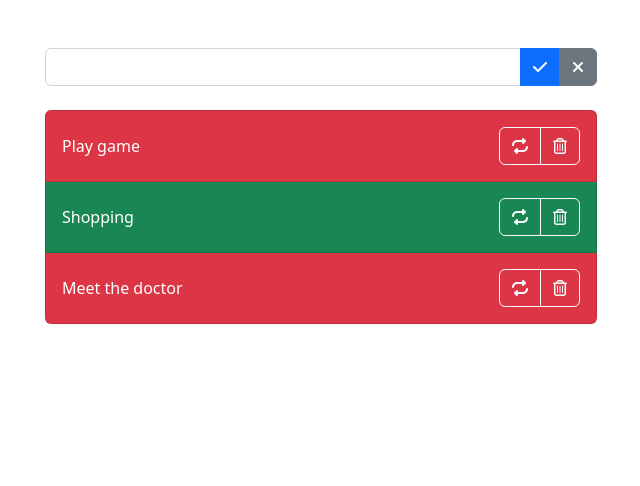
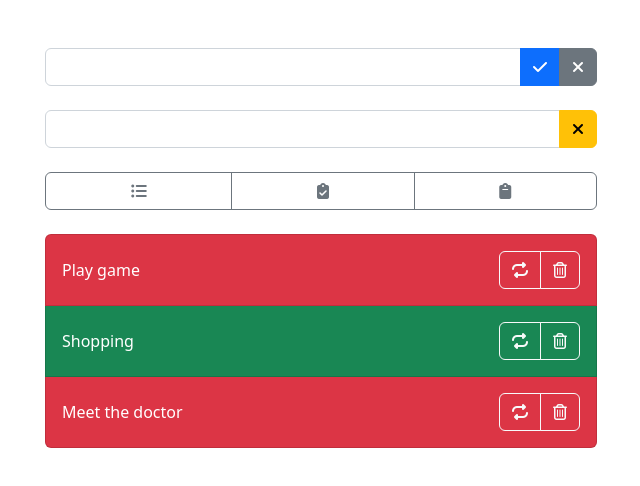
Before and after one commit to sametester/CC13-lerning, a React (Create React App) app: page / in a window 1280 px wide. Shown: the top 486 px of the page, without its empty margins (319-959 px from the left). Built offline with nearby package versions, Linux system fonts and the light colour scheme.

Commit message:
basic todolist

```diff
--- a/src/App.js
+++ b/src/App.js
@@ -2,6 +2,8 @@ import { v4 as uuidv4 } from 'uuid';
 import { useState } from 'react';
 import TodoForm from './components/TodoForm';
 import TodoItem from './components/TodoItem';
+import SearchForm from './components/SearchForm';
+import SearchStatus from './components/SearchStatus';
 
 const initialTodos = [
   { id: uuidv4(), title: 'Play game', completed: false },
@@ -37,6 +39,10 @@ function App() {
     <div className="container py-5" style={{ maxWidth: 576 }}>
       <TodoForm createTodo={createTodo} />
       <br />
+      <SearchForm />
+      <br />
+      <SearchStatus />
+      <br />
       <ul className="list-group">
         {todos.map(el => (
           <TodoItem
--- /dev/null
+++ b/src/components/SearchForm.js
@@ -0,0 +1,10 @@
+export default function SearchForm() {
+  return (
+    <div className="input-group">
+      <input type="text" className="form-control" />
+      <button className="btn btn-warning">
+        <i className="fa-solid fa-xmark" />
+      </button>
+    </div>
+  );
+}
--- /dev/null
+++ b/src/components/SearchStatus.js
@@ -0,0 +1,20 @@
+import React from 'react';
+
+export default function SearchStatus() {
+  return (
+    <div className="btn-group d-flex justify-content-end">
+      <input type="radio" className="btn-check" />
+      <label className="btn btn-outline-secondary">
+        <i className="fa-solid fa-list-ul" />
+      </label>
+      <input type="radio" className="btn-check" />
+      <label className="btn btn-outline-secondary">
+        <i className="fa-solid fa-clipboard-check" />
+      </label>
+      <input type="radio" className="btn-check" />
+      <label className="btn btn-outline-secondary">
+        <i className="fa-solid fa-clipboard" />
+      </label>
+    </div>
+  );
+}
```
